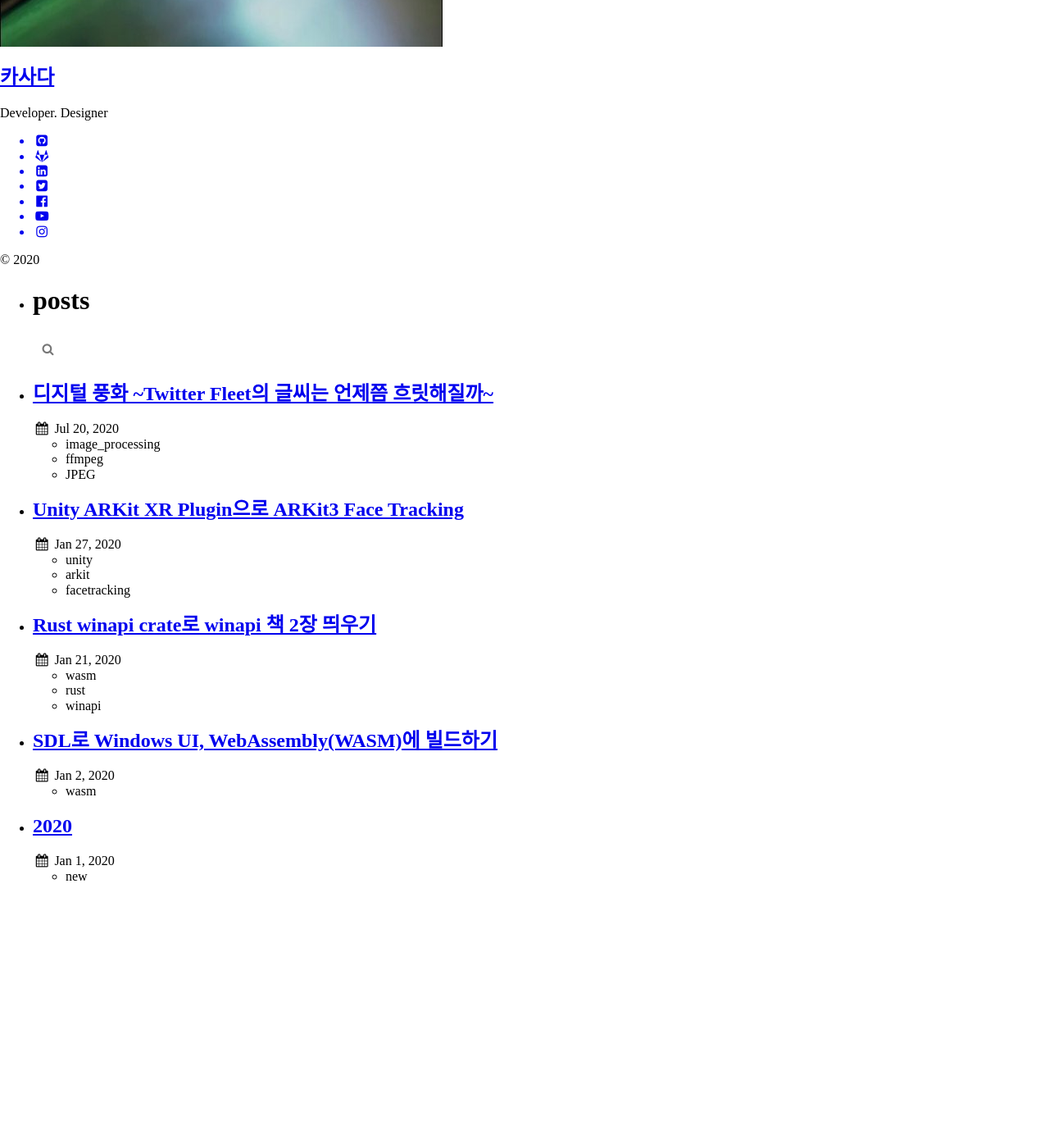
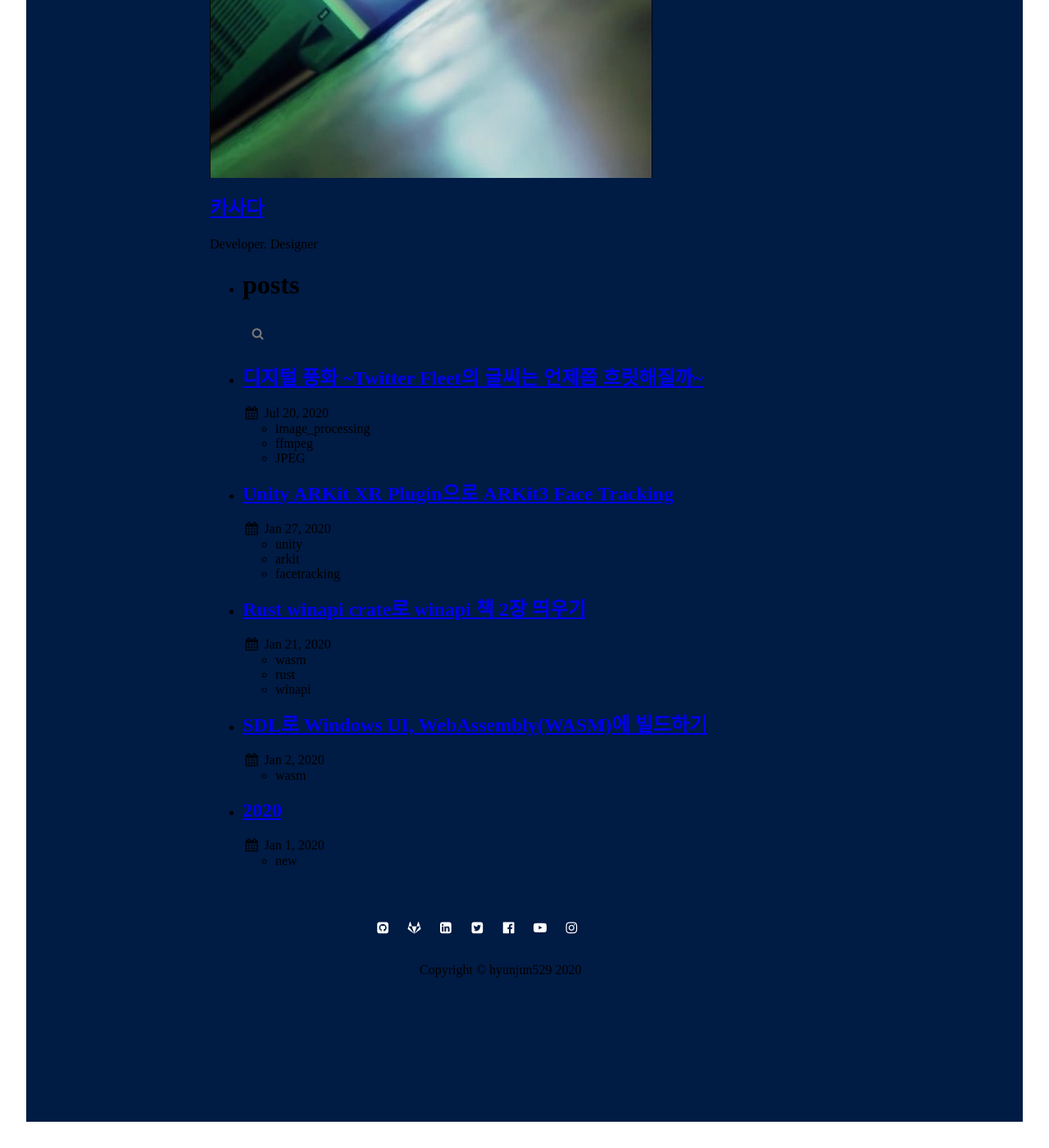
Before and after one commit to hyunjun529/hyunjun529.github.io, a Jekyll site: the page built from index.md, in a window 1280 px wide and 1400 px high, scrolled down 483 px. Shown: the whole window at 82% size. Built offline with Jekyll 4.4.1, drawn with Linux system fonts in a browser that asks for light colours; before the commit the page ends 1577 px from its top, so only the background shows below that.

Commit message:
:art: 타키온 맛보기

```diff
--- a/_config.yml
+++ b/_config.yml
@@ -38,6 +38,7 @@ vaporwave:
 
   search: true
   sitemap: true
+  copyright: hyunjun529
   color: auto # light/dark/auto
 
   html_lang: ko
--- /dev/null
+++ b/_includes/footer.html
@@ -0,0 +1,72 @@
+<footer class="pv4 ph3 ph5-m ph6-l">
+  <ul class="dib pa0 ph5 list">
+    {%- if site.vaporwave.social_links.github -%}
+    <li class="mh2 dib w-auto">
+      <a href="https://github.com/{{ site.vaporwave.social_links.github }}" target="_blank"
+        class="link white dim">
+        <i class="icon-github-squared"></i>
+      </a>
+    </li>
+    {%- endif -%}
+    {%- if site.vaporwave.social_links.gitlab -%}
+    <li class="mh2 dib w-auto">
+      <a href="https://gitlab.com/{{ site.vaporwave.social_links.gitlab }}" target="_blank"
+        class="link white dim ">
+        <i class="icon-gitlab"></i>
+      </a>
+    </li>
+    {%- endif -%}
+    {%- if site.vaporwave.social_links.linkedIn -%}
+    <li class="mh2 dib w-auto">
+      <a href="https://www.linkedin.com/{{ site.vaporwave.social_links.linkedIn }}" target="_blank"
+        class="link white dim ">
+
+        <i class="icon-linkedin-squared"></i>
+      </a>
+    </li>
+    {%- endif -%}
+    {%- if site.vaporwave.social_links.twitter -%}
+    <li class="mh2 dib w-auto">
+      <a href="https://twitter.com/{{ site.vaporwave.social_links.twitter }}" target="_blank"
+        class="link white dim ">
+        <i class="icon-twitter-squared"></i>
+      </a>
+    </li>
+    {%- endif -%}
+    {%- if site.vaporwave.social_links.facebook -%}
+    <li class="mh2 dib w-auto">
+      <a href="https://facebook.com/{{ site.vaporwave.social_links.facebook }}" target="_blank"
+        class="link white dim ">
+        <i class="icon-facebook-official"></i>
+      </a>
+    </li>
+    {%- endif -%}
+    {%- if site.vaporwave.social_links.youtube -%}
+    <li class="mh2 dib w-auto">
+      <a href="https://youtube.com/{{ site.vaporwave.social_links.youtube }}" target="_blank"
+        class="link white dim ">
+        <i class="icon-youtube-play"></i>
+      </a>
+    </li>
+    {%- endif -%}
+    {%- if site.vaporwave.social_links.instagram -%}
+    <li class="mh2 dib w-auto">
+      <a href="https://instagram.com/{{ site.vaporwave.social_links.instagram }}" target="_blank"
+        class="link white dim ">
+        <i class="icon-instagram"></i>
+      </a>
+    </li>
+    {%- endif -%}
+    {%- if site.vaporwave.social_links.flickr -%}
+    <li class="mh2 dib w-auto">
+      <a href="https://flickr.com/{{ site.vaporwave.social_links.flickr }}" target="_blank"
+        class="link white dim ">
+        <i class="icon-flickr"></i>
+      </a>
+    </li>
+    {%- endif -%}
+  </ul>
+  <p class="ph6">
+    Copyright &copy; {{ site.vaporwave.copyright }} {{ "now" | date: "%Y" }}
+  </p>
+</footer>
--- a/_includes/head.html
+++ /dev/null
@@ -1,10 +0,0 @@
-<meta charset="UTF-8">
-<meta name="viewport" content="width=device-width, initial-scale=1">
-<meta http-equiv="X-UA-Compatible" content="ie=edge">
-
-{%- include favicon.html -%}
-
-<link rel="stylesheet" href="https://unpkg.com/tachyons@4.12.0/css/tachyons.min.css"/>
-<link rel="stylesheet" href="{{ "/assets/css/style.css" | relative_url }}">
-
-<title>{{ page.title | default: site.title }}</title>
--- a/_layouts/default.html
+++ b/_layouts/default.html
@@ -2,75 +2,29 @@
 <html lang="{{ site.vaporwave.html_lang }}">
 
 <head>
-  {%- include head.html -%}
+  <meta charset="UTF-8">
+  <meta name="viewport" content="width=device-width, initial-scale=1">
+  <meta http-equiv="X-UA-Compatible" content="ie=edge">
+
+  {%- include favicon.html -%}
+
+  <link rel="stylesheet" href="https://unpkg.com/tachyons@4.12.0/css/tachyons.min.css" />
+  <link rel="stylesheet" href="{{ "/assets/css/style.css" | relative_url }}">
+
+  <title>{{ page.title | default: site.title }}</title>
 </head>
 
-<body>
-  <main class="container">
+<body class="pa4-l normal">
+  <div class="bg-navy h-100 pa3 ph0-l pv6-l">
+    <div class="center mw7">
       <section class="about">
-      <a href="{{ "/" | relative_url}}"><img src="{{site.baseurl }}/{{ site.vaporwave.profile_image }}" alt="{{ site.vaporwave.name }}"></a>
+        <a href="{{ "/" | relative_url}}"><img src="{{site.baseurl }}/{{ site.vaporwave.profile_image }}"
+            alt="{{ site.vaporwave.name }}"></a>
         <h2 id="title">
           <a href="{{ "/" | relative_url }}">{{ site.vaporwave.name }}</a>
         </h2>
         <p class="tagline">{{ site.vaporwave.tagline }}</p>
-      <ul class="social">
-        {%- if site.vaporwave.social_links.github -%}
-        <a href="https://github.com/{{ site.vaporwave.social_links.github }}" target="_blank">
-          <li>
-            <i class="icon-github-squared"></i>
-          </li>
-        </a>
-        {%- endif -%}
-		    {%- if site.vaporwave.social_links.gitlab -%}
-        <a href="https://gitlab.com/{{ site.vaporwave.social_links.gitlab }}" target="_blank">
-          <li>
-            <i class="icon-gitlab"></i>
-          </li>
-        </a>
-        {%- endif -%}
-        {%- if site.vaporwave.social_links.linkedIn -%}
-        <a href="https://www.linkedin.com/{{ site.vaporwave.social_links.linkedIn }}" target="_blank">
-          <li>
-            <i class="icon-linkedin-squared"></i>
-          </li>
-        </a>
-        {%- endif -%}
-        {%- if site.vaporwave.social_links.twitter -%}
-        <a href="https://twitter.com/{{ site.vaporwave.social_links.twitter }}" target="_blank">
-          <li>
-            <i class="icon-twitter-squared"></i>
-          </li>
-        </a>
-        {%- endif -%}
-        {%- if site.vaporwave.social_links.facebook -%}
-        <a href="https://facebook.com/{{ site.vaporwave.social_links.facebook }}" target="_blank">
-          <li>
-            <i class="icon-facebook-official"></i>
-          </li>
-        </a>
-        {%- endif -%}
-        {%- if site.vaporwave.social_links.youtube -%}
-        <a href="https://youtube.com/{{ site.vaporwave.social_links.youtube }}" target="_blank">
-          <li>
-            <i class="icon-youtube-play"></i>
-          </li>
-        </a>
-        {%- endif -%}
-        {%- if site.vaporwave.social_links.instagram -%}
-        <a href="https://instagram.com/{{ site.vaporwave.social_links.instagram }}" target="_blank">
-          <li>
-            <i class="icon-instagram"></i>
-          </li>
-        </a>
-        {%- endif -%}
-        {%- if site.vaporwave.social_links.flickr -%}
-        <a href="https://flickr.com/{{ site.vaporwave.social_links.flickr }}" target="_blank">
-          <li>
-            <i class="icon-flickr"></i>
-          </li>
-        </a>
-        {%- endif -%}
-      </ul>
+
         {%- if site.vaporwave.navigation -%}
         <nav class="navigation">
           <ul>
@@ -82,13 +36,15 @@
           </ul>
         </nav>
         {%- endif -%}
-      <p>&copy; {{ "now" | date: "%Y" }}</p>
       </section>
 
       <section class="content">
         {{ content }}
       </section>
-  </main>
+
+      {%- include footer.html -%}
+    </div>
+  </div>
 
   {%- if site.vaporwave.analytics_id -%}
   <script async src="https://www.googletagmanager.com/gtag/js?id={{ site.vaporwave.analytics_id }}"></script>
```
Lines whose indentation alone changed are shown as unchanged.
